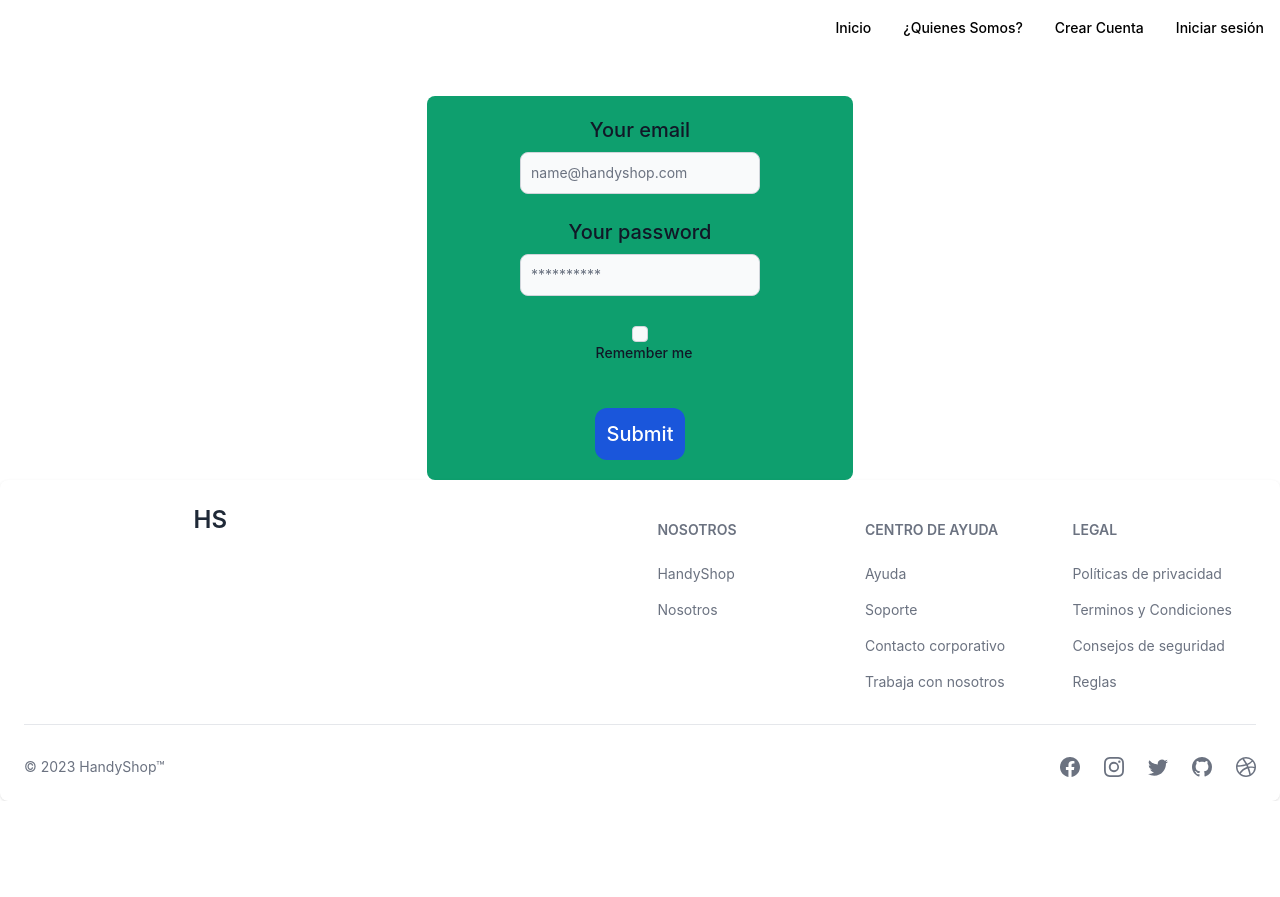
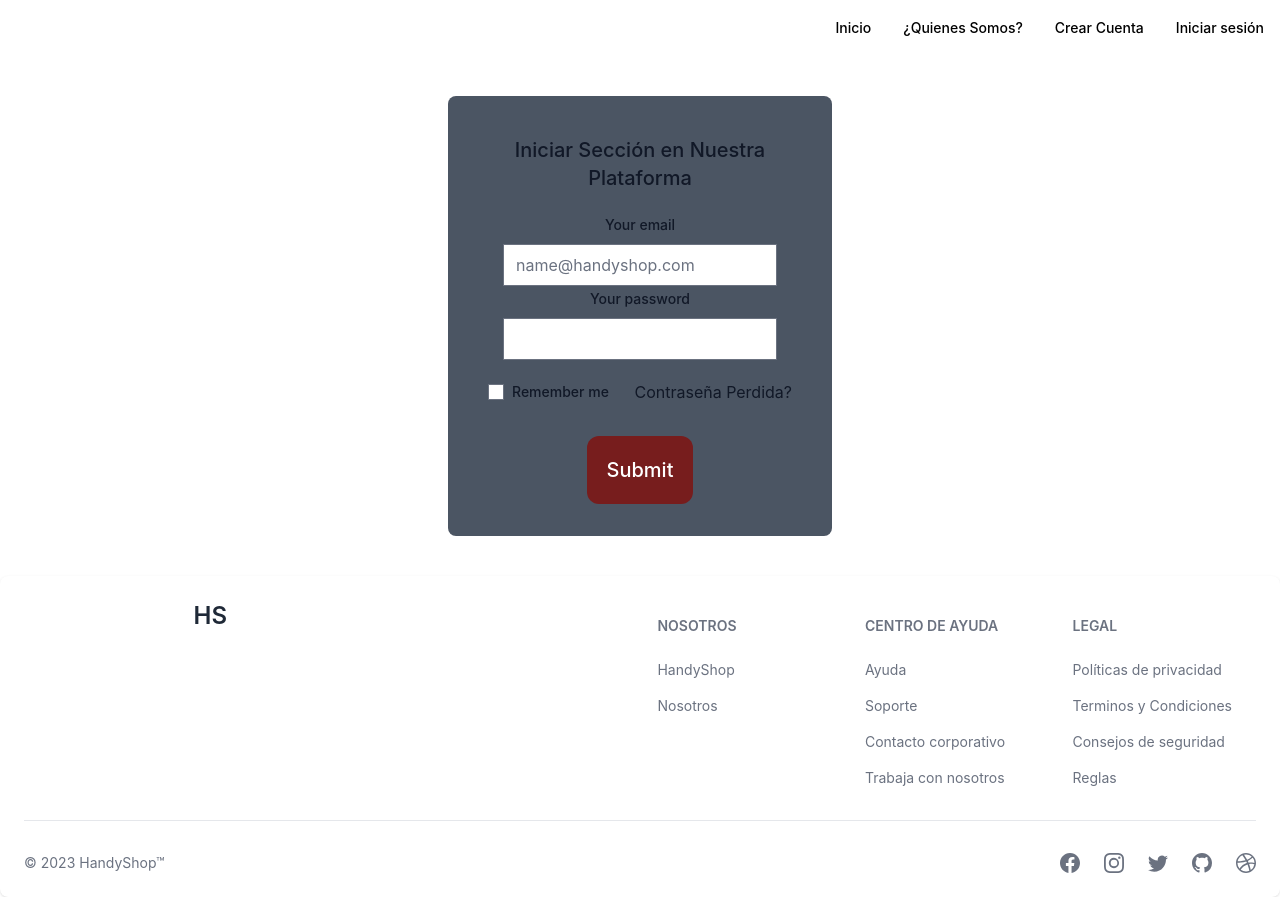
Before and after one commit to dcarvajal99/handyshop, a React (Create React App) app: page /form-elements in a window 1280 px wide. Before the commit the page ends 801 px from the top, so only its background shows below. Built offline with nearby package versions, Linux system fonts and the light colour scheme.

Commit message:
Logica del Formulario de Ingreso y estilos al Registro de Usuarios

```diff
--- a/src/components/Users/FormElements.jsx
+++ b/src/components/Users/FormElements.jsx
@@ -1,75 +1,82 @@
 import React, { useState } from 'react';
+import { Label } from 'flowbite-react';
 
-const LoginForm = () => {
-  const [email, setEmail] = useState('');
+const ModalContent = ({ email, setEmail, closeModal }) => {
   const [password, setPassword] = useState('');
   const [rememberMe, setRememberMe] = useState(false);
 
-  const handleEmailChange = (e) => {
-    setEmail(e.target.value);
-  };
-
-  const handlePasswordChange = (e) => {
-    setPassword(e.target.value);
-  };
-
-  const handleRememberMeChange = (e) => {
-    setRememberMe(e.target.checked);
-  };
-
   const handleSubmit = (e) => {
     e.preventDefault();
-    // Aquí puedes realizar la lógica de envío del formulario
+    // Aquí puedes agregar tu lógica de validación personalizada
+    if (email === '' || password === '') {
+      alert('Por favor, completa todos los campos');
+    } else if (!email.includes('@')) {
+      alert('Por favor, ingresa un correo electrónico válido');
+    } else if (password.length < 6) {
+      alert('La contraseña debe tener al menos 6 caracteres');
+    } else {
+      // Si los campos son válidos, puedes enviar el formulario aquí
+      // Por ejemplo, puedes llamar a una función que procese los datos
+      console.log('Formulario enviado');
+    }
   };
 
   return (
+    <div className="Modal-overlay p-5 rounded-lg mx-auto bg-gray-600 m-10 relative max-w-sm cursor-pointer">
+      <div className="Modal text-center">
+        <h3 className="text-xl m-5 font-medium text-gray-900 dark:text-white">Iniciar Sección en Nuestra Plataforma</h3>
         <form onSubmit={handleSubmit}>
-      <div className="w-1/3 mx-auto rounded-lg text-center mt-10 bg-green-500">
-        <div className="mb-6 text-center items-center">
-          <label htmlFor="email" className="block mb-2 text-xl font-medium text-gray-900 dark:text-white pt-5">Your email</label>
+          <div>
+            <div className="mb-2 block">
+              <Label htmlFor="email">Your email</Label>
+            </div>
             <input
+              id="email"
               type="email"
-              id="email"
+              placeholder="name@handyshop.com"
               value={email}
-              onChange={handleEmailChange}
-              className="inline-flex items-center bg-gray-50 border border-gray-300 text-gray-900 text-sm rounded-lg block w-2rem p-2.5 "
-              placeholder="name@handyshop.com"
+              onChange={(e) => setEmail(e.target.value)}
               required
+              pattern="[a-z0-9._%+-]+@[a-z0-9.-]+\.[a-z]{2,}$"
             />
           </div>
-        <div className="mb-6 text-center items-center">
-          <label htmlFor="password" className="block mb-2 text-xl font-medium text-gray-900">Your password</label>
+          <div>
+            <div className="mb-2 block">
+              <Label htmlFor="password">Your password</Label>
+            </div>
             <input
+              id="password"
               type="password"
-              id="password"
               value={password}
-              onChange={handlePasswordChange}
-              className="inline-flex items-center bg-gray-50 border border-gray-300 text-gray-900 text-sm rounded-lg block w-2rem p-2.5 "
-              placeholder="**********"
+              onChange={(e) => setPassword(e.target.value)}
               required
+              minLength="6"
             />
           </div>
-        <div className="block-flex items-center mb-6">
-          <div className="h-5">
+          <div className="flex justify-between m-5">
+            <div className="flex items-center gap-2">
               <input
                 id="remember"
                 type="checkbox"
-                value={rememberMe}
-                onChange={handleRememberMeChange}
-                className="w-4 h-4 border border-gray-300 rounded bg-gray-50"
-                required
+                checked={rememberMe}
+                onChange={() => setRememberMe(!rememberMe)}
               />
+              <Label htmlFor="remember">Remember me</Label>
             </div>
-          <label htmlFor="remember" className="ml-2 text-sm font-medium text-gray-900">Remember me</label>
+            <a href="/Modal" className="text-gray-900">
+              Contraseña Perdida?
+            </a>
           </div>
-        <button type="submit"
-          className="text-white bg-blue-700 font-medium rounded-xl text-xl w-auto p-3 m-5 text-center">
+          <button
+            type="submit"
+            className="text-white bg-red-900 font-medium rounded-xl text-xl w-auto p-5 m-3 text-center"
+          >
             Submit
           </button>
+        </form>
       </div>
-    </form>
-
+    </div>
   );
 };
 
-export default LoginForm;
+export default ModalContent;
--- a/src/views/RegisterUsers.jsx
+++ b/src/views/RegisterUsers.jsx
@@ -2,7 +2,7 @@ import React from 'react';
 
 const RegisterUsers = () => {
   return (
-    <form className=" bg-green-700 w-1/2 mx-auto p-10 mb-10 m-10 rounded-lg">
+    <form className=" bg-gray-600 w-1/2 mx-auto p-10 mb-10 m-10 rounded-lg">
       <div className="relative z-0 w-full mb-6 group ">
         <input
           type="email"
@@ -122,7 +122,7 @@ const RegisterUsers = () => {
       </div>
       <button
         type="submit"
-        className="text-gray-900 bg-blue-700 hover:bg-blue-800 focus:ring-4 focus:outline-none focus:ring-blue-300 font-medium rounded-lg text-m px-5 py-2.5 text-center dark:bg-blue-600"
+        className="text-gray-50 bg-red-900 hover:bg-blue-800 focus:ring-4 focus:outline-none focus:ring-blue-300 font-medium rounded-lg text-m px-5 py-2.5 text-center dark:bg-blue-600"
       >
         Submit
       </button>
```
Lines whose indentation alone changed are shown as unchanged.
